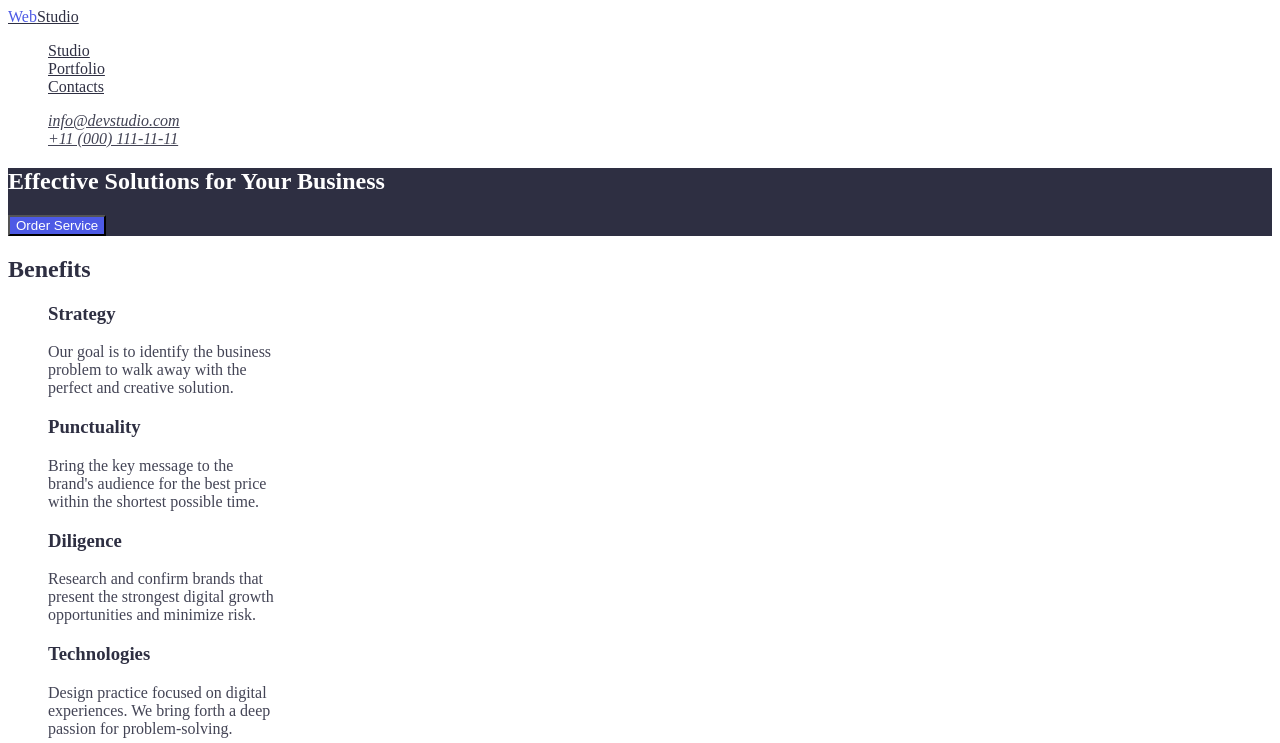
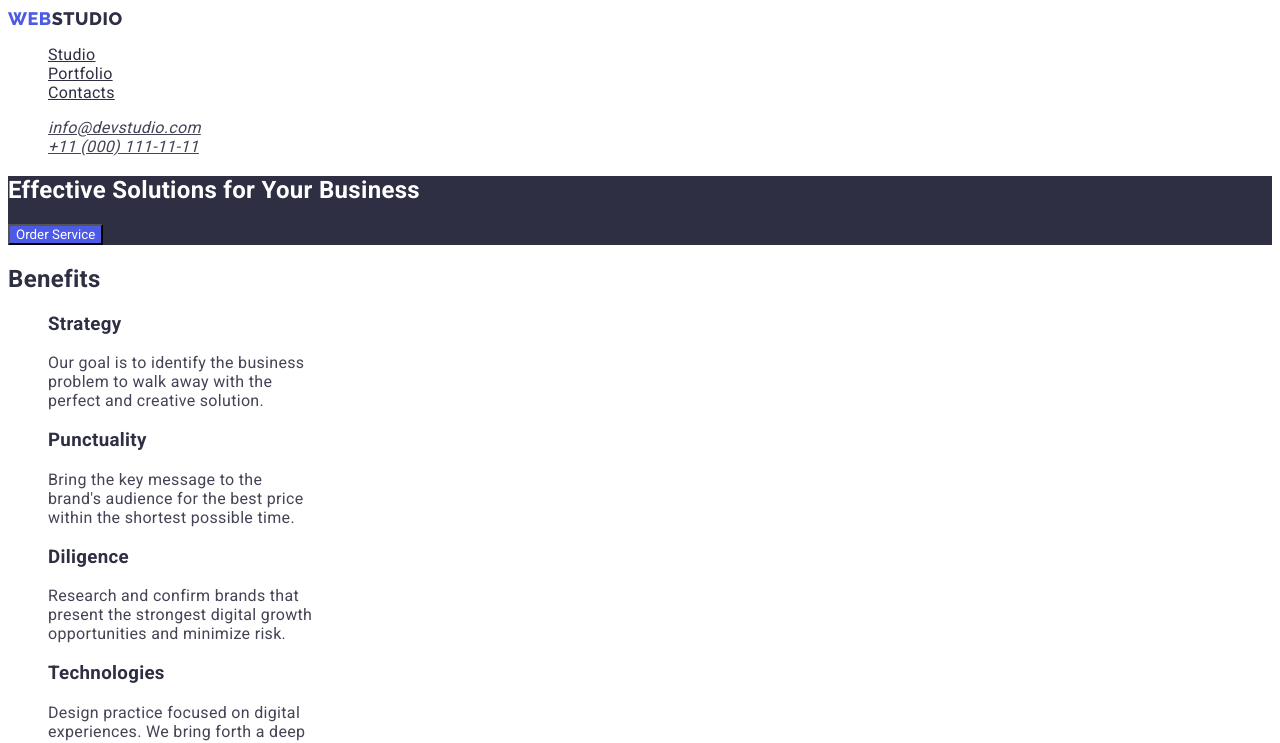
Before and after one commit to Haluna2903/goit-markup-hw-02, a plain HTML site: page index.html in a window 1280 px wide. Shown: the top 743 px of the page. Drawn offline with Linux system fonts and the light colour scheme.

Commit message:
create styles.css

```diff
--- a/css/styles.css
+++ b/css/styles.css
@@ -1,6 +1,11 @@
 body {
-  color: #2e2f42;
-  background-color: #ffffff;
+  font-family: Roboto, sans-serif;
+  font-size: 16px;
+  letter-spacing: 0.02em;
+  line-height: 1, 5;
+
+  color: var(--color-general);
+  background-color: var(--title-text-color);
 }
 
 :root {
@@ -21,9 +26,17 @@ body {
 /*logo*/
 
 .logo {
+  font-family: "Raleway";
+  font-weight: 800;
+  font-size: 18px;
+  line-height: 1, 3;
+  letter-spacing: 0.03em;
+  text-transform: uppercase;
+  text-decoration: none;
+
   color: var(--color-general);
 }
-.logo-ancolor {
+.accent-color {
   color: var(--button-color);
 }
 
@@ -63,6 +76,7 @@ body {
 }
 
 .hero-button {
+  font-family: inherit;
   color: var(--title-text-color);
   background-color: var(--button-color);
 }
@@ -88,7 +102,7 @@ body {
 .footer {
   background-color: var(--color-general);
 }
-.footer-logo-ancolor {
+.footer-accent-color {
   color: var(--title-text-color);
 }
 .footer-text {
--- a/index.html
+++ b/index.html
@@ -5,6 +5,12 @@
     <meta http-equiv="X-UA-Compatible" content="IE=edge" />
     <meta name="viewport" content="width=device-width, initial-scale=1.0" />
     <title>WebStudio</title>
+    <link rel="preconnect" href="https://fonts.googleapis.com" />
+    <link rel="preconnect" href="https://fonts.gstatic.com" crossorigin />
+    <link
+      href="https://fonts.googleapis.com/css2?family=Raleway:wght@800&family=Roboto:wght@400;500;700&display=swap"
+      rel="stylesheet"
+    />
     <link rel="stylesheet" href="./css/styles.css" />
   </head>
   <body>
@@ -12,7 +18,7 @@
     <header class="header-page">
       <nav>
         <a href="./index.html" class="logo">
-          <span class="logo-ancolor">Web</span>Studio
+          <span class="accent-color">Web</span>Studio
         </a>
         <ul class="nav list">
           <li><a href="" class="nav-link">Studio</a></li>
@@ -135,10 +141,10 @@
     </main>
 
     <!--footer-->
-    <footer class="footer">
+    <footer class="footer color">
       <a href="./index.html" class="logo">
-        <span class="logo-ancolor">Web</span
-        ><span class="footer-logo-ancolor"> Studio </span>
+        <span class="accent-color">Web</span
+        ><span class="footer-accent-color"> Studio </span>
       </a>
       <p class="footer-text">
         Increase the flow of customers and sales for your business with digital
```
